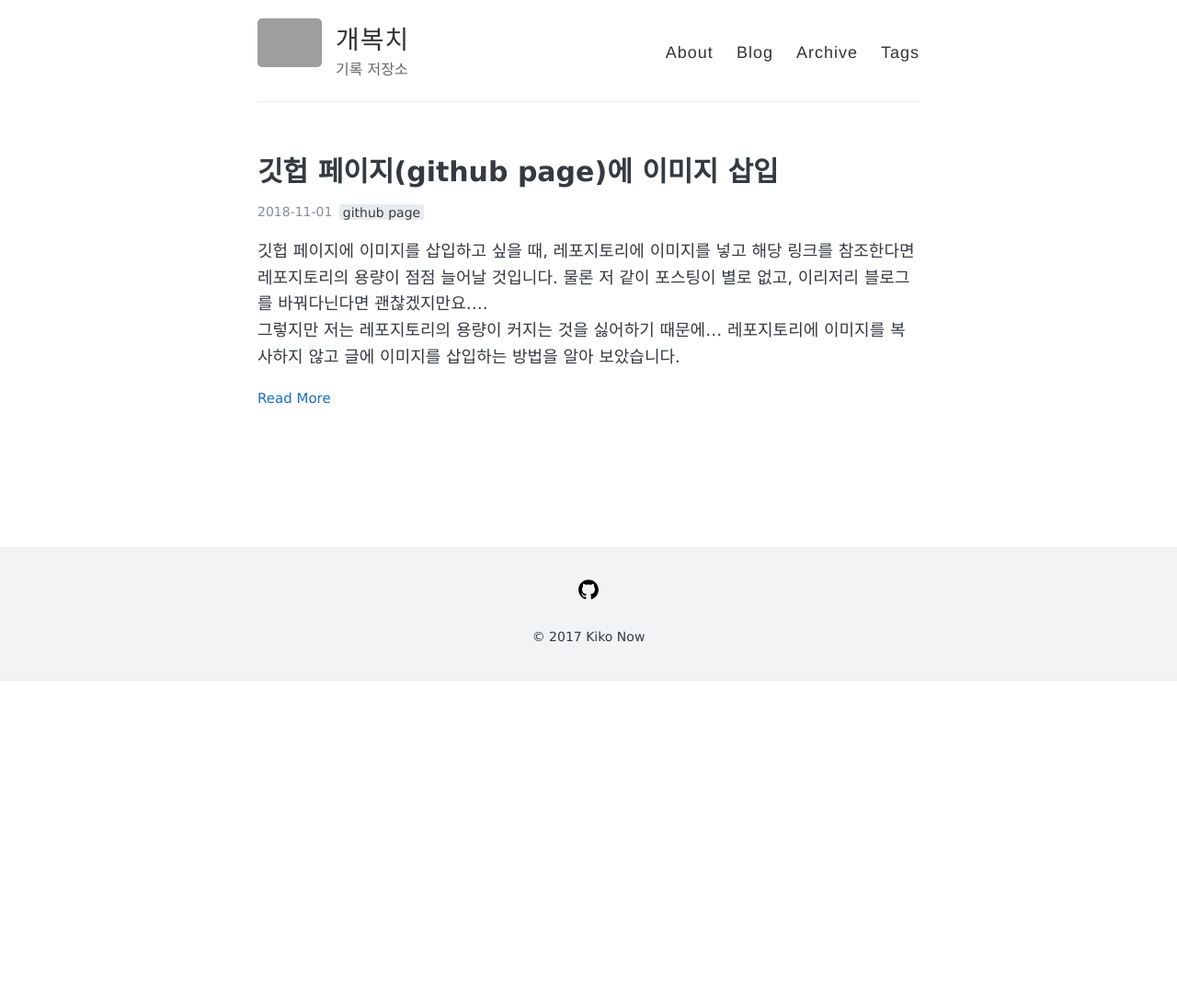
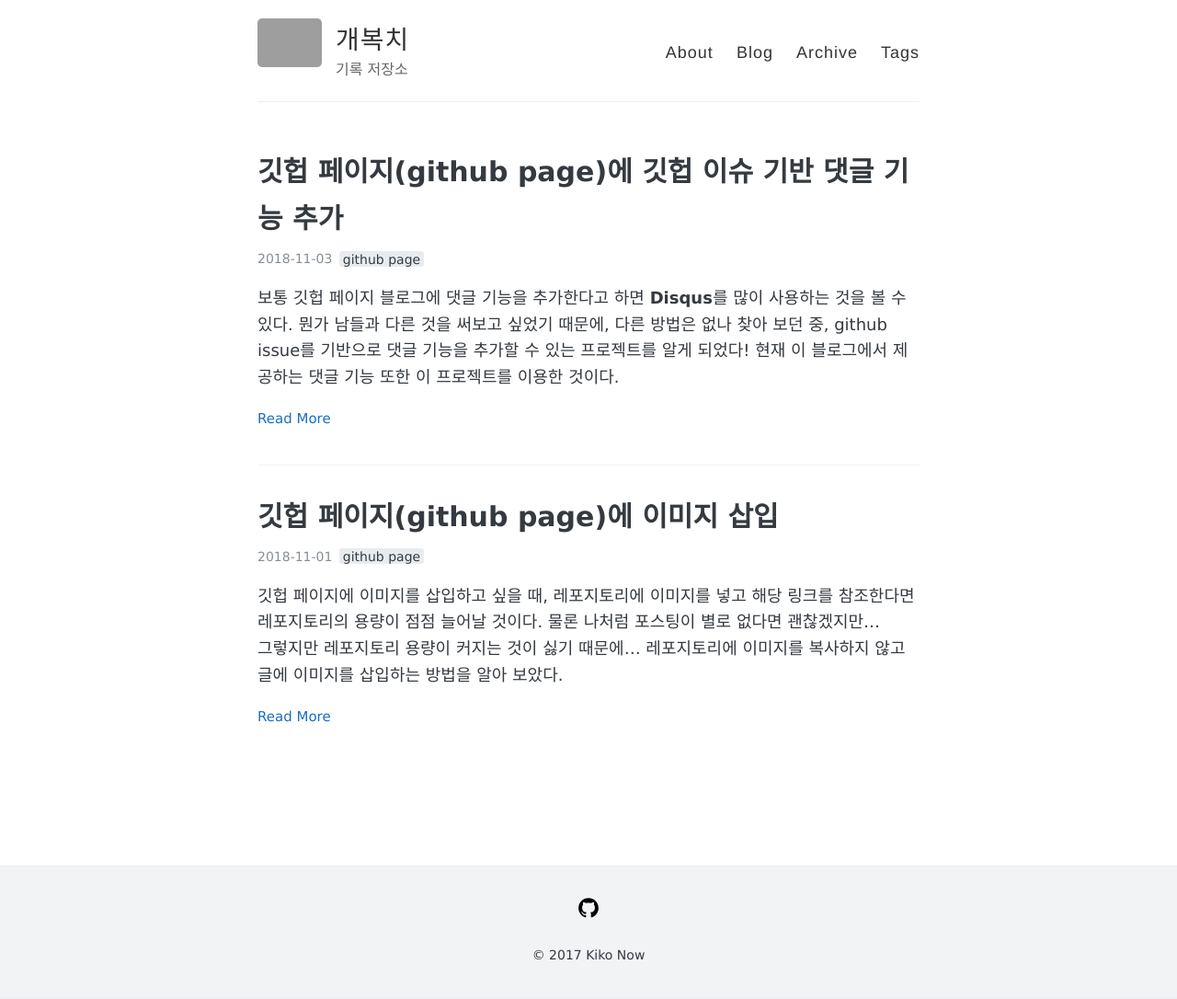
Before and after one commit to changdae-lee/changdae-lee.github.io, a Jekyll site: the page built from index.html, in a window 1280 px wide. Shown: the whole page at 92% size. Built offline with Jekyll 4.4.1, drawn with Linux system fonts in a browser that asks for light colours; the list of posts is cut into pages by our own code; before the commit the page ends 900 px from its top, so only the background shows below that; grey boxes are pictures that could not be loaded.

Commit message:
post: utterance

```diff
--- a/_posts/github-page/2018-11-01-add_image_to_github_page.md
+++ b/_posts/github-page/2018-11-01-add_image_to_github_page.md
@@ -4,15 +4,15 @@ title: 깃헙 페이지(github page)에 이미지 삽입
 tags: [github page]
 comments: true
 ---
-깃헙 페이지에 이미지를 삽입하고 싶을 때, 레포지토리에 이미지를 넣고 해당 링크를 참조한다면 레포지토리의 용량이 점점 늘어날 것입니다. 물론 저 같이 포스팅이 별로 없고, 이리저리 블로그를 바꿔다닌다면 괜찮겠지만요....<br>
-그렇지만 저는 레포지토리의 용량이 커지는 것을 싫어하기 때문에... 레포지토리에 이미지를 복사하지 않고 글에 이미지를 삽입하는 방법을 알아 보았습니다.
+깃헙 페이지에 이미지를 삽입하고 싶을 때, 레포지토리에 이미지를 넣고 해당 링크를 참조한다면 레포지토리의 용량이 점점 늘어날 것이다. 물론 나처럼 포스팅이 별로 없다면 괜찮겠지만...<br>
+그렇지만 레포지토리 용량이 커지는 것이 싫기 때문에... 레포지토리에 이미지를 복사하지 않고 글에 이미지를 삽입하는 방법을 알아 보았다.
 
-일단 이미지를 준비하고 copy합니다.(crtl + c)
-그리고 깃헙 레포지토리의 이슈 페이지로 가서 커멘트란에 붙여넣기 합니다.(ctrl + v)
-그러면 링크가 뜰텐데, 그 링크를 마크다운에서 사용하시면 레포지토리에 이미지를 복사하지 않고 링크를 참조하는 것만으로 이미지를 삽입할 수 있게 됩니다.
+1. 일단 이미지를 준비하고 copy한다..(crtl + c)
+2. 그리고 깃헙 레포지토리의 이슈 페이지로 가서 커멘트란에 붙여넣기 한다..(ctrl + v)
+3. 그러면 링크가 뜰텐데, 그 링크를 마크다운에서 사용하시면 레포지토리에 이미지를 복사하지 않고 링크를 참조하는 것만으로 이미지를 삽입할 수 있게 된다.
 ![asd](https://user-images.githubusercontent.com/30650374/47948585-a0b2af80-df76-11e8-8ce3-fb5b89b49831.png)
 
-저 링크만 따서 사용하시고 "Update comment"는 하지 않으셔도 됩니다. 붙여넣기 하면 이미지가 바로 깃헙 서버에 업로드 되고 해당 리소스의 url을 주는 방식이여서 그런 것 같습니다.
+저 링크만 따서 사용하고, "Update comment"는 하지 않아도 된다. 붙여넣기 하면 이미지가 바로 깃헙 서버에 업로드 되고 해당 리소스의 url을 주는 방식이여서 그런 것 같다.
 
 ### Reference
 <https://songgane.github.io/tips/2015/07/12/host-image-to-github/>
--- /dev/null
+++ b/_posts/github-page/2018-11-03-add-github-issue-based-comment.md
@@ -0,0 +1,22 @@
+---
+layout: post
+title: 깃헙 페이지(github page)에 깃헙 이슈 기반 댓글 기능 추가
+tags: [github page]
+comments: true
+---
+
+보통 깃헙 페이지 블로그에 댓글 기능을 추가한다고 하면 **Disqus**를 많이 사용하는 것을 볼 수 있다.
+뭔가 남들과 다른 것을 써보고 싶었기 때문에, 다른 방법은 없나 찾아 보던 중, github issue를 기반으로 댓글 기능을 추가할 수 있는 프로젝트를 알게 되었다!
+현재 이 블로그에서 제공하는 댓글 기능 또한 이 프로젝트를 이용한 것이다.
+
+### [Utterence](https://utteranc.es/)
+![](https://user-images.githubusercontent.com/30650374/47953144-a8954280-dfbc-11e8-9909-5defaa6fec85.png)
+* 오픈 소스 프로젝트 - [깃헙 링크](https://github.com/utterance/utterances)
+* 간단한 작동 방식 설명
+    * github의 issue search API를 이용해서 등록된 깃헙 username, repository의 이슈로 찾아가 댓글을 등록한다.
+    * 이슈가 없으면, [utterance bot](https://github.com/utterances-bot)이 생성해주니 걱정하지 말자.
+* 사용법
+    * Configuration 파트를 천천히 따라하면, 마지막에 아래와 같은 코드가 생기는데, copy를 누르고 가져다가 사용하면된다.
+    ![](https://user-images.githubusercontent.com/30650374/47996903-69422f80-e13d-11e8-9ae6-2045ffe426aa.png)
+    * 나의 경우 `_include`폴더에 `comments.html` 파일을 만들고 붙여넣기한 후, `_layouts` 폴더의 `_post.html` 파일의 마지막에 템플릿을 추가하였다.
+    ![](https://user-images.githubusercontent.com/30650374/47997040-dce43c80-e13d-11e8-9bb0-f1445cd5388f.png)
```
